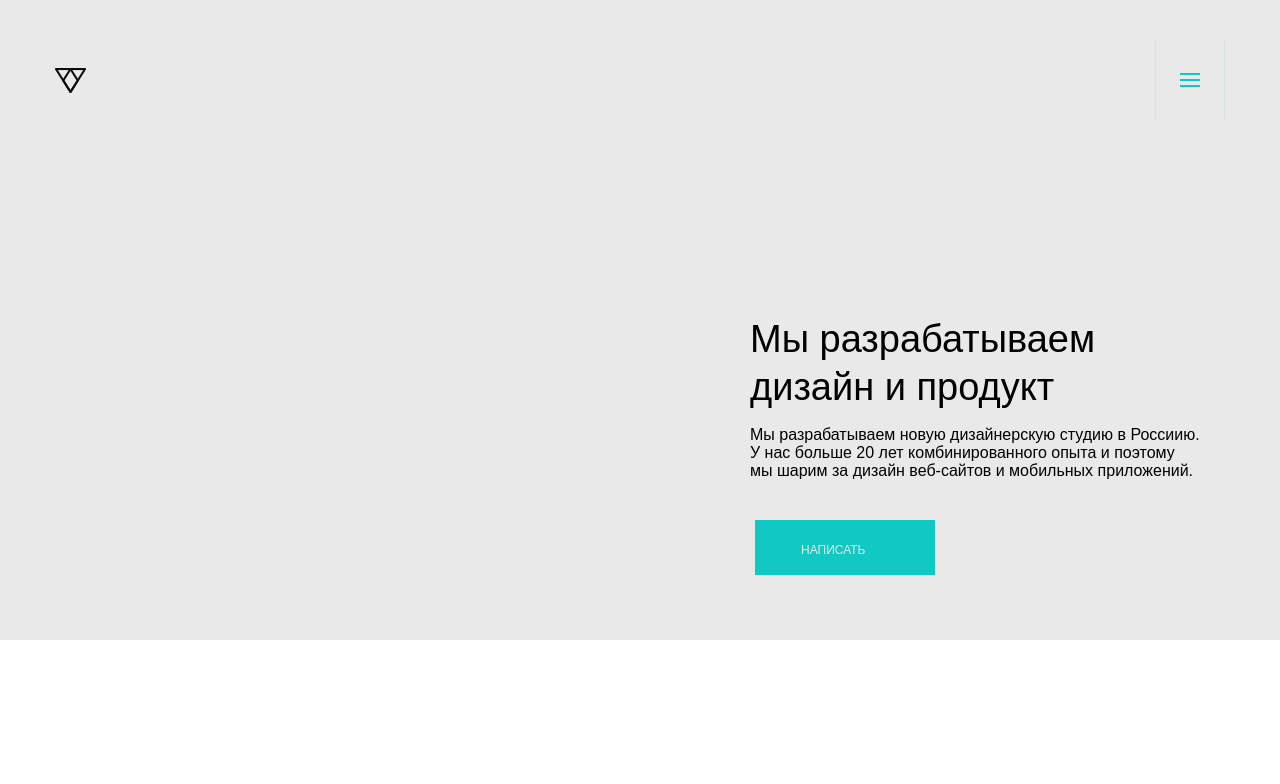
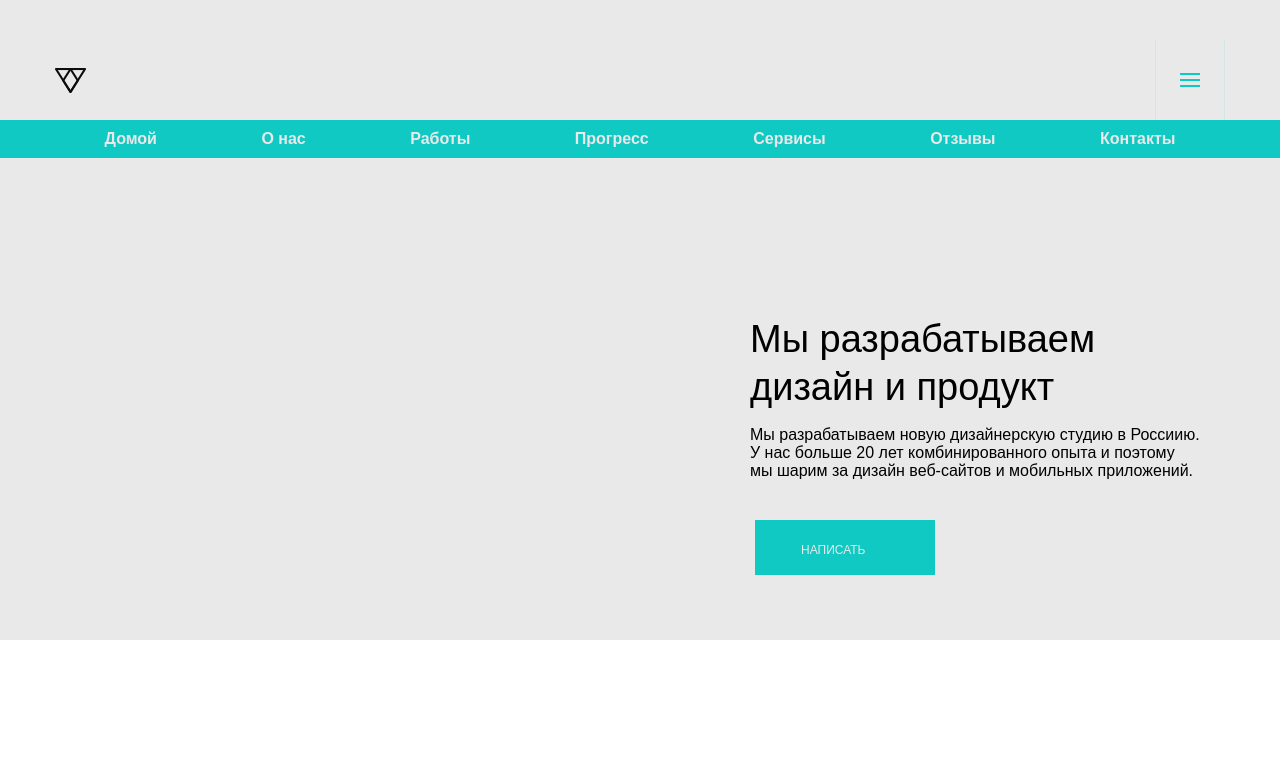
Before and after one commit to CMETAHKAforURmom/SpringSite, a plain HTML site: page index.html in a window 1280 px wide. Both pictures are taken after a click on the button 1190 px from the left and 80 px from the top of the page. Shown: the top 784 px of the page. Drawn offline with Linux system fonts and the light colour scheme.

Commit message:
JS start

```diff
--- a/index.html
+++ b/index.html
@@ -11,37 +11,27 @@
 <body>
     <header class="header">
         <div class="navbar">
-            <div class="menu-btns ">
-                <nav class="menu-nav">
+            <div class="menu-btns " id="btns">
+                <nav class="menu-nav" >
                     <a href="#" class="menu-link">Домой</a>
                     <a href="#" class="menu-link">О нас</a>
                     <a href="#" class="menu-link">Работы</a>
                     <a href="#" class="menu-link">Прогресс</a>
                     <a href="#" class="menu-link">Сервисы</a>
                     <a href="#" class="menu-link">Отзывы</a>
-                    <a href="#" class="menu-link">Контакты</a>
+                    <a href="#" class="menu-link last">Контакты</a>
                 </nav>
             </div>
             <div class="container">
                 <div class="navbar-wrap">
                     <img src="./img/logo.png" alt="Logo" >
-                    <button class="main-nav">
+                    <button class="main-nav" id="menu">
                         <span class="menu-btn-nav"></span>
                         <span class="menu-btn-nav"></span>
                         <span class="menu-btn-nav"></span>
                     </button>
 
 
-                    <!-- <div class="buttons">
-                        <button class="btn-nav" href = "" style="border-style: none;">Домой</button>
-                        <button class="btn-nav" href = "" style="border-style: none;">О нас</button>
-                        <button class="btn-nav" href = "" style="border-style: none;">Работы</button>
-                        <button class="btn-nav" href = "" style="border-style: none;">Прогресс</button>
-                        <button class="btn-nav" href = "" style="border-style: none;">Сервисы</button>
-                        <button class="btn-nav" href = "" style="border-style: none;">Отзывы</button>
-                        <button class="btn-nav" href = "" style="border-style: none;">Контакты</button>
-                    </div> -->
-                    <!--/.buttons-->
                 </div>
                 <!-- /.navbar-wrap -->
             </div>
@@ -157,5 +147,6 @@
         </footer>
 
     <!-- /.header -->
+    <script src="js/script.js"></script>
 </body>
 </html>
--- /dev/null
+++ b/js/script.js
@@ -0,0 +1,16 @@
+var btn_menu = document.getElementById("menu");
+var btns = document.getElementById("btns");
+var is_open = false;
+btn_menu.addEventListener('click', function(){
+    console.log("Click");
+    if(is_open){
+
+        is_open = false;
+        btns.style.visibility = "hidden";
+        btns.style.opacity = 0;
+    }else{
+        is_open = true;
+        btns.style.visibility = "visible";
+        btns.style.opacity = 1;
+    }
+}, true);
--- a/sass/blocks/_hero5.sass
+++ b/sass/blocks/_hero5.sass
@@ -3,7 +3,7 @@
     width: 100%
     display: block
     text-align: center
-    margin-bottom: 0
+    margin-bottom: 50px
 
     .photos_line
         display: inline-flex
--- a/sass/blocks/_navbar.sass
+++ b/sass/blocks/_navbar.sass
@@ -1,7 +1,7 @@
 .navbar
-    position: fixed;
-    left: 0;
-    top: 0;
+    position: fixed
+    left: 0
+    top: 0
     width: 100%
     background: $btn-nav-bg-color
     padding-bottom: 14px
@@ -26,7 +26,6 @@
      color: $btn-nav-hover
      outline: none
 .main-nav
-    // visibility: hidden
     display: flex
     flex-direction: column
     align-items: center
@@ -50,21 +49,27 @@
     background-color: $btn-nav-hover
     display: flex
     width: 100%
-    justify-content: center
+    visibility: hidden
+    justify-content: space-around
     position: fixed
     left: 0
     top: 120px
-    transition: 1s
-    transform: translateY(-130%)
+    opacity: 0
+    transition: visibility ease .6s, opacity ease 1s
 
     .menu-nav
-        display: flex
-        display: flex
-        flex-direction: column
+        display: block
         .menu-link
-            display: flex
-            justify-content: center
+            display: inline-block
+            padding-right: 100px
             text-decoration: none
             color: $btn-nav-bg-color
+            font-weight: bold
             padding-bottom: 10px
-            margin-top: 40px
+            margin-top: 10px
+        .last
+            padding-right: 0
+        @media ( max-width: 1150px )
+            .menu-link
+                display: block
+                padding-right: 0
```
Also changed, not shown: css/style.css.
